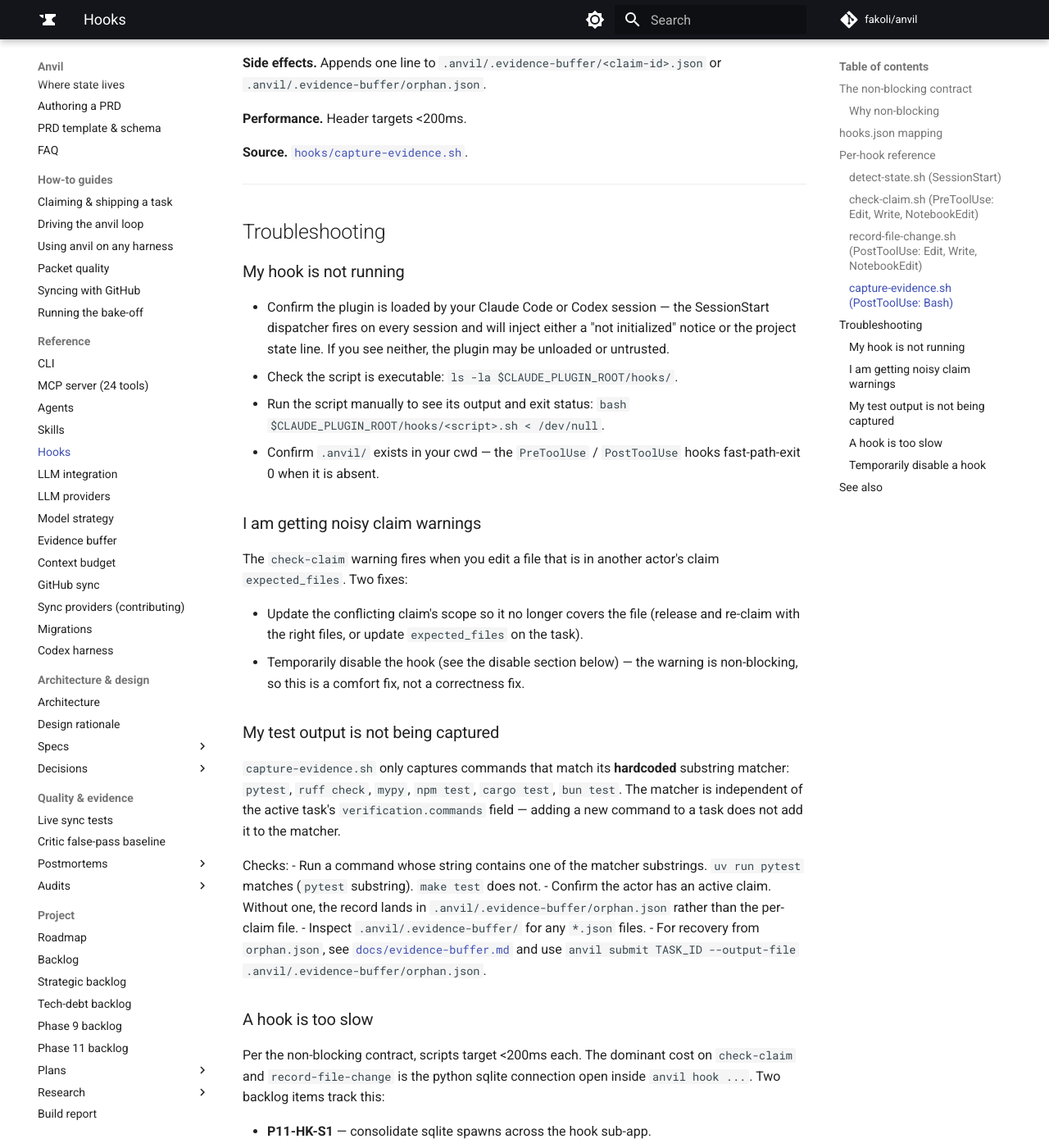
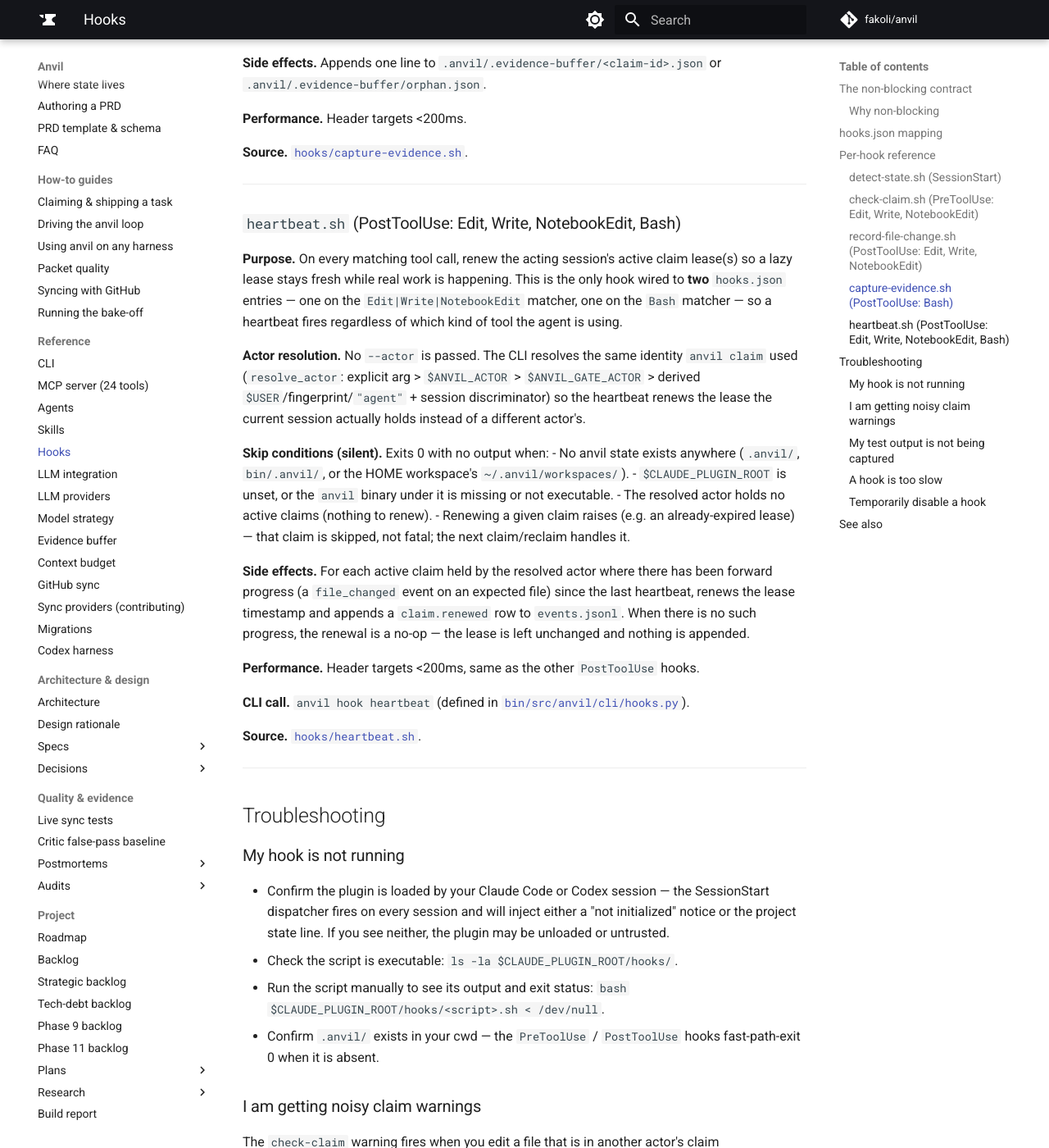
Before and after one commit to fakoli/anvil, an MkDocs documentation site: the page built from docs/hooks-reference.md, in a window 1280 px wide and 1400 px high, scrolled down 5199 px. Shown: the whole window at 82% size. Built offline with MkDocs 1.6.1 and Material for MkDocs 9.7.7, drawn with Linux system fonts in a browser that asks for light colours; comment, search, counter and statistics services are not loaded; some of the changed text lies outside the part shown.

Commit message:
docs: batch of small verified fixes — heartbeat hook section, tool count, repeatable flags, code map (item 23)
Co-Authored-By: Claude Fable 5 <noreply@anthropic.com>
Claude-Session: https://claude.ai/code/session_012BApTD18fkksMf92ZVBoh5

```diff
--- a/docs/hooks-reference.md
+++ b/docs/hooks-reference.md
@@ -250,6 +250,45 @@ or `.anvil/.evidence-buffer/orphan.json`.
 
 ---
 
+### `heartbeat.sh` (PostToolUse: Edit, Write, NotebookEdit, Bash)
+
+**Purpose.** On every matching tool call, renew the acting session's active
+claim lease(s) so a lazy lease stays fresh while real work is happening. This
+is the only hook wired to **two** `hooks.json` entries — one on the
+`Edit|Write|NotebookEdit` matcher, one on the `Bash` matcher — so a heartbeat
+fires regardless of which kind of tool the agent is using.
+
+**Actor resolution.** No `--actor` is passed. The CLI resolves the same
+identity `anvil claim` used (`resolve_actor`: explicit arg > `$ANVIL_ACTOR` >
+`$ANVIL_GATE_ACTOR` > derived `$USER`/fingerprint/`"agent"` + session
+discriminator) so the heartbeat renews the lease the current session actually
+holds instead of a different actor's.
+
+**Skip conditions (silent).** Exits 0 with no output when:
+- No anvil state exists anywhere (`.anvil/`, `bin/.anvil/`, or the HOME
+  workspace's `~/.anvil/workspaces/`).
+- `$CLAUDE_PLUGIN_ROOT` is unset, or the `anvil` binary under it is missing or
+  not executable.
+- The resolved actor holds no active claims (nothing to renew).
+- Renewing a given claim raises (e.g. an already-expired lease) — that claim
+  is skipped, not fatal; the next claim/reclaim handles it.
+
+**Side effects.** For each active claim held by the resolved actor where there
+has been forward progress (a `file_changed` event on an expected file) since
+the last heartbeat, renews the lease timestamp and appends a `claim.renewed`
+row to `events.jsonl`. When there is no such progress, the renewal is a
+no-op — the lease is left unchanged and nothing is appended.
+
+**Performance.** Header targets <200ms, same as the other `PostToolUse`
+hooks.
+
+**CLI call.** `anvil hook heartbeat` (defined in
+[`bin/src/anvil/cli/hooks.py`](https://github.com/fakoli/anvil/blob/main/bin/src/anvil/cli/hooks.py)).
+
+**Source.** [`hooks/heartbeat.sh`](https://github.com/fakoli/anvil/blob/main/hooks/heartbeat.sh).
+
+---
+
 ## Troubleshooting
 
 ### My hook is not running
@@ -342,4 +381,7 @@ existing levers above are the supported workflow today.
 - [`hooks/hooks.json`](https://github.com/fakoli/anvil/blob/main/hooks/hooks.json) — the source of truth for
   event-to-script wiring.
 - [`bin/src/anvil/cli/hooks.py`](https://github.com/fakoli/anvil/blob/main/bin/src/anvil/cli/hooks.py) —
-  the three `anvil hook ...` subcommands the scripts shell into.
+  the six `anvil hook ...` subcommands: `dispatch`, `check-claim`,
+  `record-file-change`, `capture-evidence`, `heartbeat`, and the opt-in,
+  blocking `stop-gate` (not wired by default — see
+  [`docs/reference/codex.md`](reference/codex.md) for how to enable it).
```
Also changed, not shown: other parts of docs/hooks-reference.md (+1 -1 lines), docs/architecture.md (+8 -0 lines), docs/how-to/claiming-and-shipping-a-task.md (+15 -4 lines), docs/how-to/syncing-with-github.md (+9 -3 lines), 1 other file.
